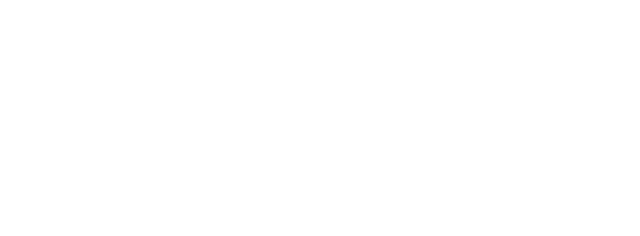
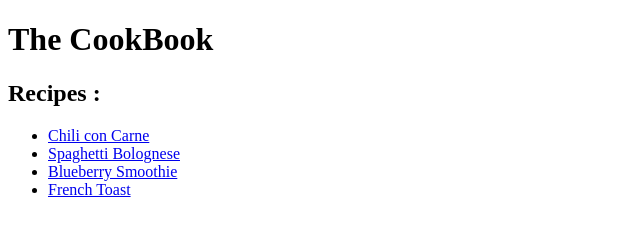
Before and after one commit to Kwams/odinRecipes, a plain HTML site: page index.html in a window 1280 px wide. Shown: the whole page, without its empty margins (0-640 px from the left). Drawn offline with Linux system fonts and the light colour scheme.

Commit message:
Add links to recipes in homepage

```diff
--- a/index.html
+++ b/index.html
@@ -7,6 +7,14 @@
     <title>Kwams Recipes</title>
 </head>
 <body>
+    <h1>The CookBook</h1>
+    <h2>Recipes :</h2>
+    <ul>
+        <li><a href='./recipes/chili.html'>Chili con Carne</a></li>
+        <li><a href='./recipes/bolognese.html'>Spaghetti Bolognese</a></li>
+        <li><a href='./recipes/blueberrySmoothie.html'>Blueberry Smoothie</a></li>
+        <li><a href='./recipes/frenchToast.html'>French Toast</a></li>
+    </ul>
 
 </body>
 </html>
```
Also changed, not shown: recipes/blueberrySmoothie.html (+1 -1 lines), recipes/bolognese.html (+1 -1 lines), recipes/chili.html (+1 -0 lines), recipes/frenchToast.html (+1 -1 lines), 1 other file.
